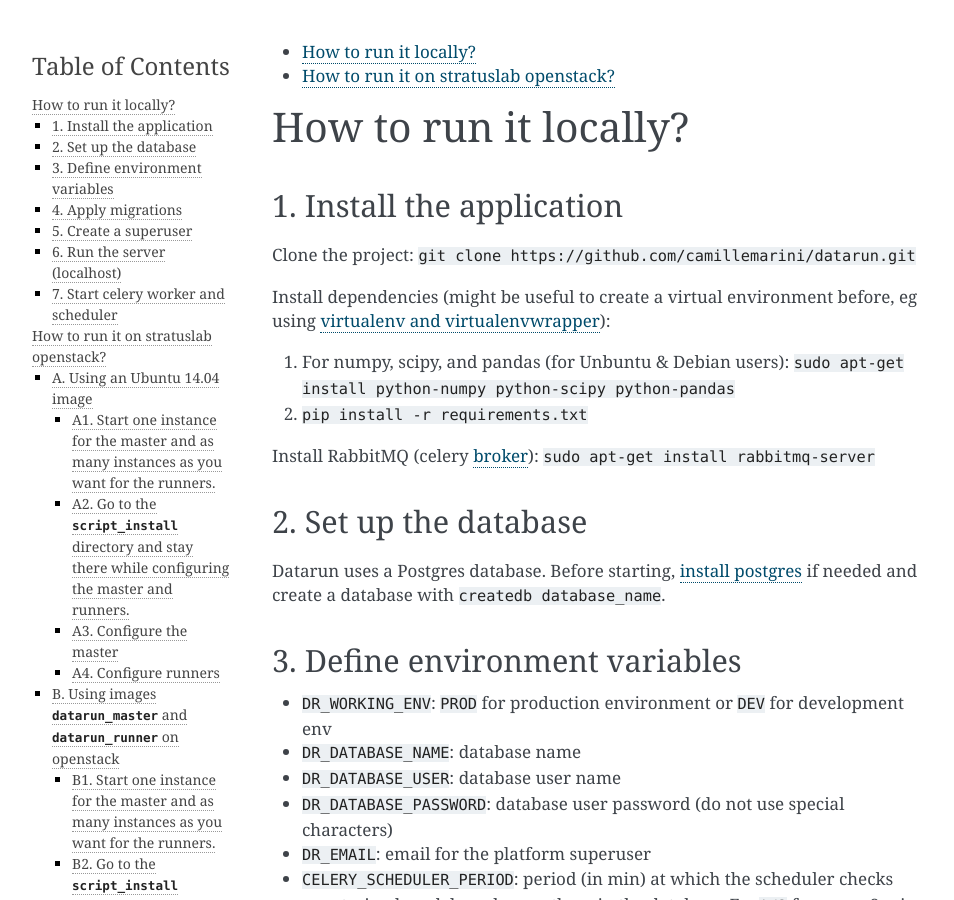
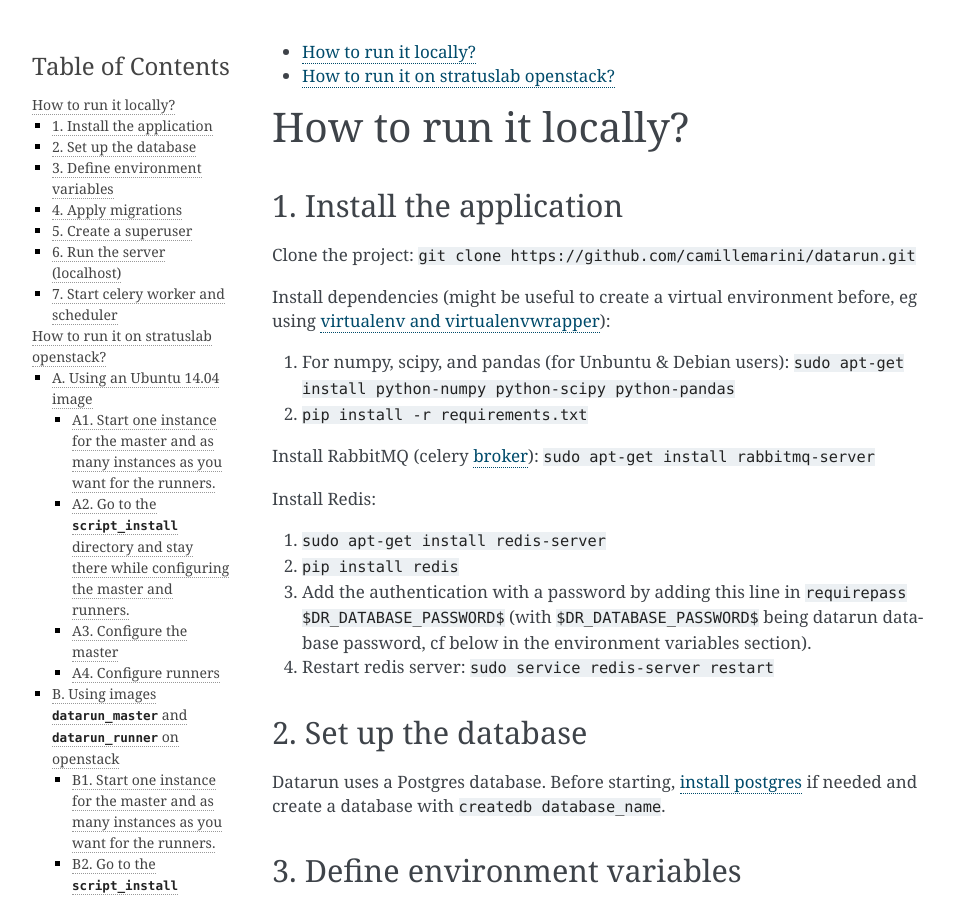
Before and after one commit to paris-saclay-cds/datarun, a Sphinx documentation site: the page built from docs/modules/deployment.rst, in a window 1280 px wide and 900 px high. Shown: the whole window, without its empty margins (148-1102 px from the left). Built offline with Sphinx 7.4.7, drawn with Linux system fonts in a browser that asks for light colours.

Commit message:
updated doc with redis

```diff
--- a/docs/modules/deployment.rst
+++ b/docs/modules/deployment.rst
@@ -22,6 +22,13 @@ using `virtualenv and virtualenvwrapper`_):
 
 Install RabbitMQ (celery `broker`_):
 ``sudo apt-get install rabbitmq-server``
+
+Install Redis:
+
+1. ``sudo apt-get install redis-server``
+2. ``pip install redis``
+3. Add the authentication with a password by adding this line in ``requirepass $DR_DATABASE_PASSWORD$`` (with ``$DR_DATABASE_PASSWORD$`` being datarun database password, cf below in the environment variables section).
+4. Restart redis server: ``sudo service redis-server restart``
 
 2. Set up the database
 ^^^^^^^^^^^^^^^^^^^^^^
```
Also changed, not shown: docs/html/_sources/modules/deployment.txt (+7 -0 lines), docs/html/modules/deployment.html (+7 -0 lines), docs/html/searchindex.js, 2 other files.
